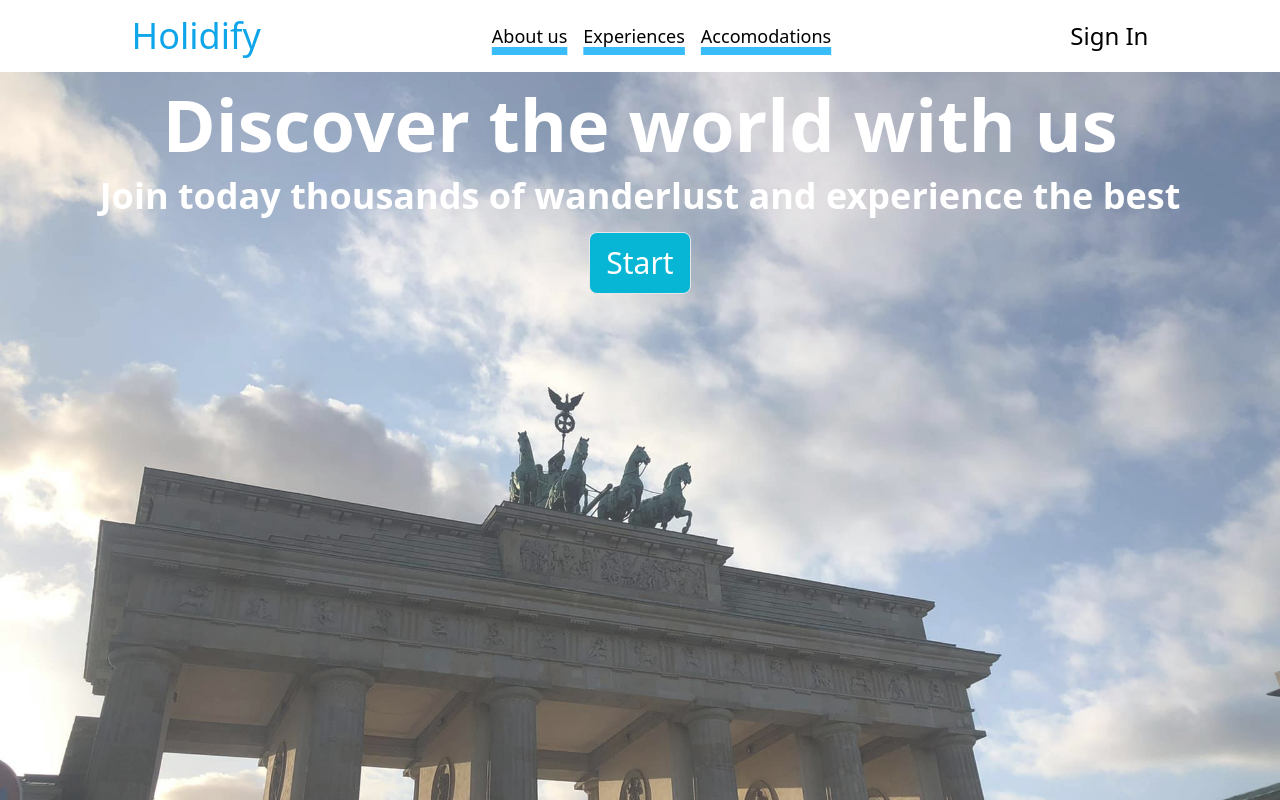
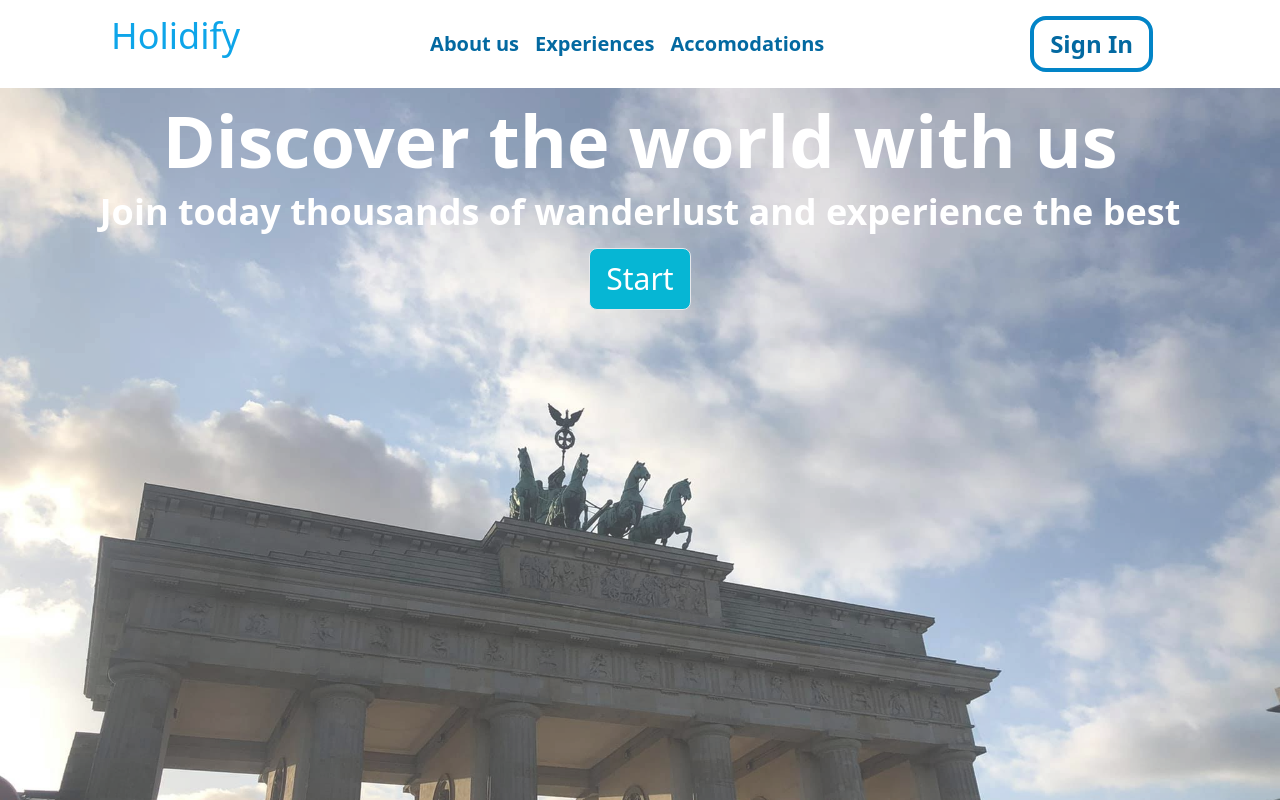
Before and after one commit to GigiKrugman/Holidify, a React (Vite) app in the folder client/: page / in a window 1280 px wide. Shown: the top 800 px of the page. Built offline with nearby package versions, Linux system fonts and the light colour scheme; the HTML template or start-up script is replaced by a standard one.

Commit message:
Other style added

```diff
--- a/client/src/components/Header.jsx
+++ b/client/src/components/Header.jsx
@@ -14,27 +14,30 @@ export default function Header() {
         <Link
           to="/about"
           element={<About />}
-          className="mr-4 text-lg underline decoration-8 decoration-sky-400"
+          className="mr-4 text-xl font-semibold text-sky-700"
         >
           About us
         </Link>
         <Link
           to="/experiences"
           element={<TravelExperiences />}
-          className="mr-4 text-lg underline decoration-8 decoration-sky-400"
+          className="mr-4 text-xl font-semibold text-sky-700"
         >
           Experiences
         </Link>
         <Link
           to="accomodations"
           element={<Accomodations />}
-          className="mr-2 text-lg underline decoration-8 decoration-sky-400"
+          className="mr-4 text-xl font-semibold text-sky-700"
         >
           Accomodations
         </Link>
       </div>
       <div className="flex items-center ">
-        <Link to="/home/login" className="text-2xl ">
+        <Link
+          to="/home/login"
+          className=" mr-4 text-2xl font-semibold border-4 rounded-2xl border-sky-600 text-sky-700 py-2 px-4"
+        >
           Sign In
         </Link>
       </div>
```
